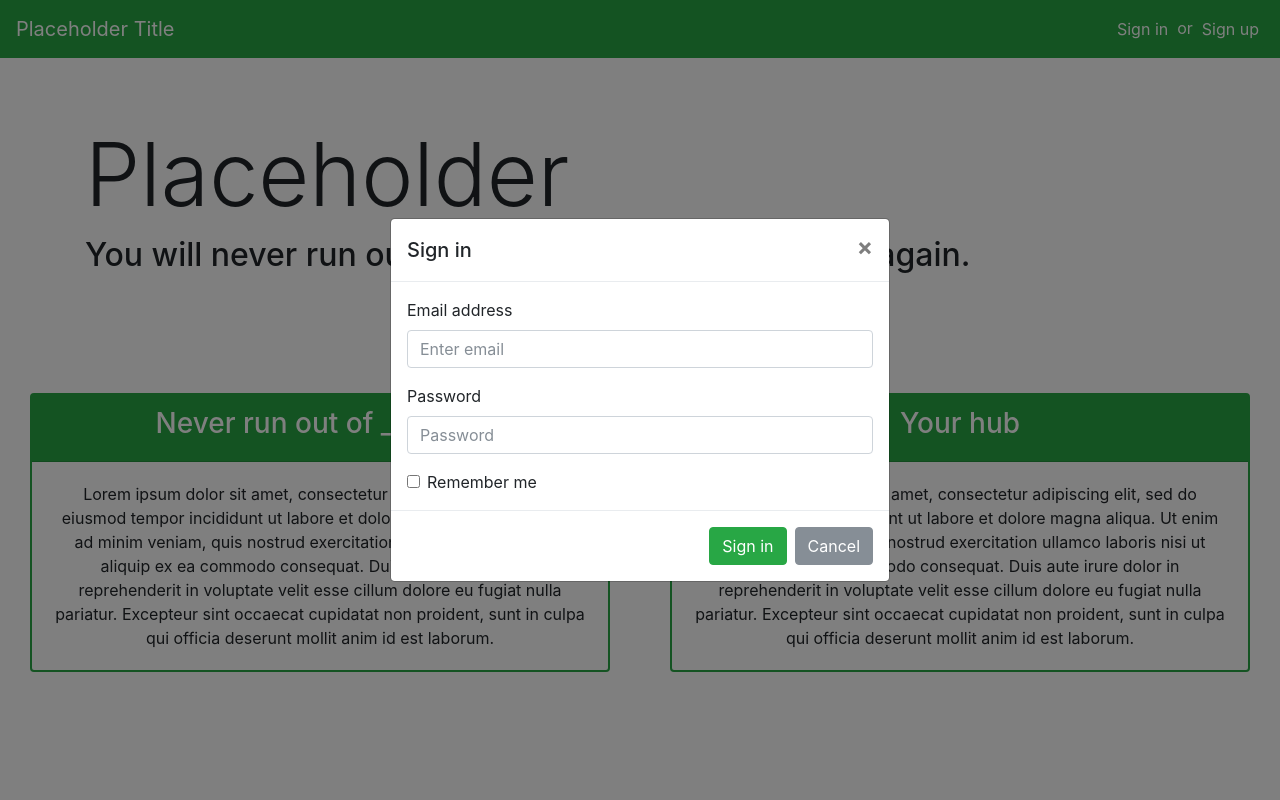
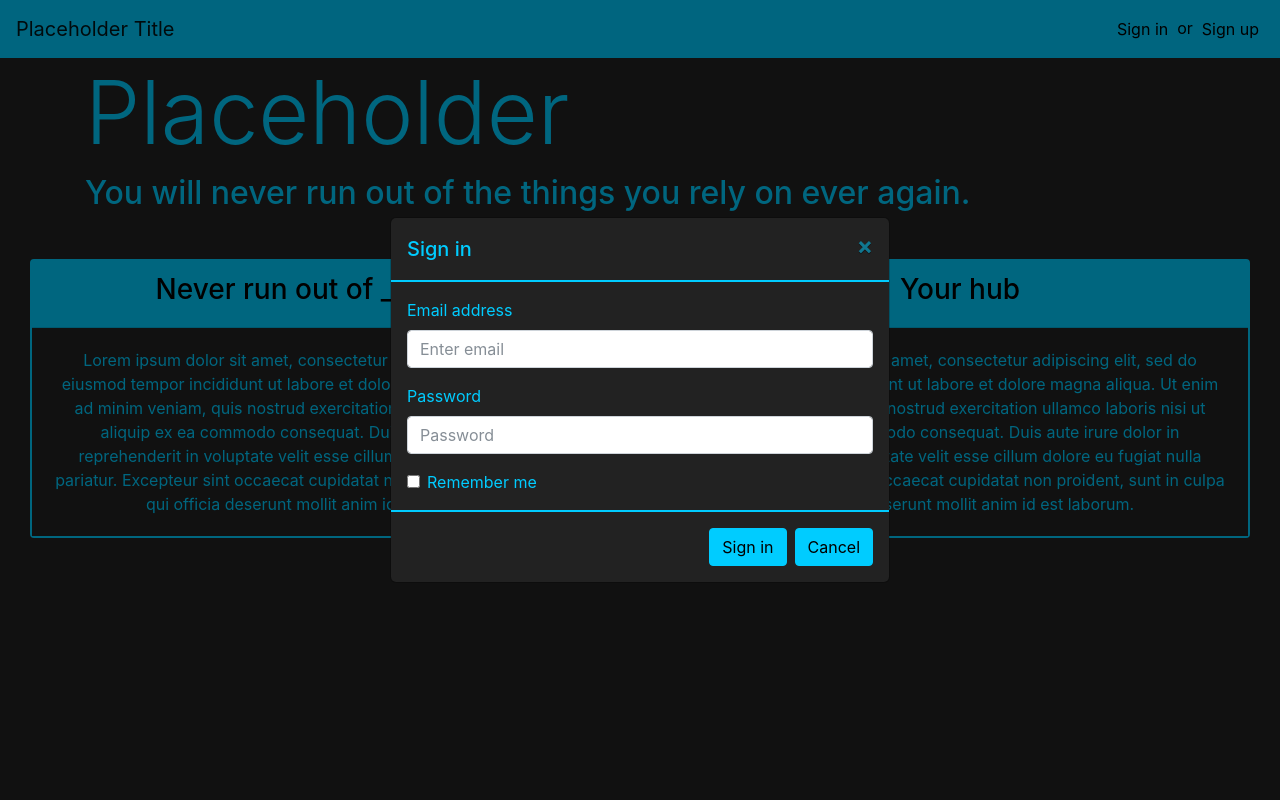
Before and after one commit to wlarok24/csi3540_mtp_RwebApp, a PHP site: page / in a window 1280 px wide, after a click on "Sign in". Run offline with PHP 8.4, Linux system fonts and the light colour scheme.

Commit message:
Changed the whole css theme to match mockups

```diff
--- a/inst/www/css/index.css
+++ b/inst/www/css/index.css
@@ -7,18 +7,47 @@
 	padding-left: 15px;
 	padding-top: 15px;
 }
-.extra-padding{
-	padding-left: 30px;
-	padding-right: 30px;
-}
-.bg-white{
-	background-color : #ffffff !important;
-}
 .card {
-	border : 2px solid #28a745;
 	margin : 15px;
 }
-.card-header {
-	border-top-left-radius : 0px !important;
-	border-top-right-radius : 0px !important;
+.jumbotron-fluid{
+	padding-top : 60px;
+	padding-bottom : 0px;
 }
+
+/* Modal */
+.close
+{
+	color : rgb(0,204,255) !important;
+	text-shadow : 0px 1px 0px #000;
+}
+
+.modal-content
+{
+    border-radius: 6px;
+    -webkit-border-radius: 6px;
+    -moz-border-radius: 6px;
+    background-color: transparent;
+}
+
+.modal-footer
+{
+    border-top : 2px solid #00ccff;
+	border-bottom-left-radius: 6px;
+    border-bottom-right-radius: 6px;
+    -webkit-border-bottom-left-radius: 6px;
+    -webkit-border-bottom-right-radius: 6px;
+    -moz-border-radius-bottomleft: 6px;
+    -moz-border-radius-bottomright: 6px;
+}
+
+.modal-header
+{
+	border-bottom : 2px solid #00ccff;
+    border-top-left-radius: 6px;
+    border-top-right-radius: 6px;
+    -webkit-border-top-left-radius: 6px;
+    -webkit-border-top-right-radius: 6px;
+    -moz-border-radius-topleft: 6px;
+    -moz-border-radius-topright: 6px;
+}
--- a/inst/www/css/navbar.css
+++ /dev/null
@@ -1,26 +0,0 @@
-/*
-	Css created for the navbar for my site
-	William LaRocque
-*/
-.whiteText {
-	color : rgb(255, 255, 255) !important;
-}
-.navclass.whiteText:hover {
-	color : rgba(255, 255, 255, 0.75) !important;
-}
-.signed-out a{
-	padding-left: 4px !important;
-	padding-right: 4px !important;
-}
-@media (max-width:768px){
-	/* this is the width at which the navbar collapses */
-	.for-non-collapsed{
-		display: none;
-	}
-}
-@media (min-width:768px){
-	/* this is the width at which the navbar collapses */
-	.for-collapsed{
-		display : none;
-	}
-}
--- /dev/null
+++ b/inst/www/css/theme.css
@@ -0,0 +1,99 @@
+/*
+	Css created for the theme for my site
+	William LaRocque
+*/
+
+/* Theme */
+body {
+	padding-bottom : 15px;
+}
+.whiteText {
+	color : rgb(255, 255, 255) !important;
+}
+.navclass.whiteText:hover, .navclass.whiteText:focus {
+	color : rgba(255, 255, 255, 0.75) !important;
+}
+.blackText {
+	color : rgb(0,0,0) !important;
+}
+.themeText {
+	color : rgb(0,204,255) !important;
+}
+.navclass.blackText:hover, .navclass.blackText:focus {
+	color : rgba(0,0,0, 0.75) !important;
+}
+.bg-theme {
+	background-color : rgb(0,204,255) !important;
+}
+.bg-white{
+	background-color : #ffffff !important;
+}
+.bg-dark{
+	background-color : #222222 !important;
+}
+.dropdown-menu, .dropdown-item {
+	background-color : rgb(0,204,255) !important;
+	color : rgb(0,0,0) !important;
+}
+.dropdown-item:hover, .dropdown-item:focus {
+	background-color : rgb(13,196,242) !important;
+}
+.btn-theme, btn-theme:visited {
+	background-color : rgb(0,204,255);
+	border-color : rgb(0,204,255); /* The border will not be discernible from the button */
+}
+.btn-theme:hover, .btn-theme:focus{
+	background-color : rgb(13,196,242);
+	border-color : rgb(13,196,242);
+}
+.btn-dark-theme, btn-dark-theme:visited {
+	background-color : #000000;
+	border-color : #000000;
+	color : rgb(0,204,255);
+}
+.btn-dark-theme:hover, .btn-dark-theme:focus{
+	background-color : #222222;
+	border-color : #222222;
+	color : rgb(0,204,255);
+}
+.card {
+	border : 2px solid #00ccff;
+}
+.card-header {
+	border-top-left-radius : 0px !important;
+	border-top-right-radius : 0px !important;
+}
+.table td, .table th{
+	text-align : center;
+	vertical-align : middle;
+	border-top : 1px solid #00ccff;
+	border-bottom : 1px solid #00ccff;
+}
+.table thead th, .table tfoot th{
+	border-top : 2px solid #00ccff;
+	border-bottom : 2px solid #00ccff;
+}
+
+/* Navbar */
+.signed-out a{
+	padding-left: 4px !important;
+	padding-right: 4px !important;
+}
+@media (max-width:768px){
+	/* this is the width at which the navbar collapses */
+	.for-non-collapsed{
+		display: none;
+	}
+}
+@media (min-width:768px){
+	/* this is the width at which the navbar collapses */
+	.for-collapsed{
+		display : none;
+	}
+}
+
+/* Common for other pages */
+.extra-padding{
+	padding-left: 30px;
+	padding-right: 30px;
+}
--- a/inst/www/index.php
+++ b/inst/www/index.php
@@ -5,7 +5,7 @@
 	<meta charset="utf-8">
 	<!-- stylesheets and javascripts imports -->
 	  <link rel="stylesheet" href="css/bootstrap.min.css">
-	  <link rel="stylesheet" href="css/navbar.css">
+	  <link rel="stylesheet" href="css/theme.css">
 	  <link rel="stylesheet" href="css/index.css">
 	  <!--<link href="https://fonts.googleapis.com/icon?family=Material+Icons"
 		  rel="stylesheet">-->
@@ -13,7 +13,7 @@
 	  <script type="text/javascript" src="js/bootstrap.min.js"></script>
 	  <script type="text/javascript" src="js/sweetalert2.all.js"></script>
 </head>
-<body>
+<body class="bg-dark">
 <?php
 	$message = "";
 	session_start();
@@ -78,7 +78,7 @@
 	}
 ?>
 <!-- Navigation bar -->
-<nav class="navbar navbar-expand-md bg-success navbar-dark">
+<nav class="navbar navbar-expand-md bg-theme navbar-light fixed-top">
 	<a class="navbar-brand" href="">Placeholder Title</a>
 	<button class="navbar-toggler navbar-toggler-right" type="button" data-toggle="collapse" data-target="#navbarSupportedContent" aria-controls="navbarSupportedContent" aria-expanded="false" aria-label="Toggle navigation">
 		<span class="navbar-toggler-icon"></span>
@@ -89,7 +89,7 @@
 			if(isset($_SESSION["user_email"])){
 			  //user is logged in
 			  echo "<li class=\"nav-item dropdown signed-in for-non-collapsed\">
-						<a class=\"nav-link dropdown-toggle btn btn-success whiteText\" href=\"#\" id=\"navbarDropdownMenuLink\" data-toggle=\"dropdown\" aria-haspopup=\"true\" aria-expanded=\"false\">
+						<a class=\"nav-link dropdown-toggle btn btn-theme blackText\" href=\"#\" id=\"navbarDropdownMenuLink\" data-toggle=\"dropdown\" aria-haspopup=\"true\" aria-expanded=\"false\">
 							{$_SESSION["user_name"]}
 						</a>
 						<div class=\"dropdown-menu dropdown-menu-right\" aria-labelledby=\"navbarDropdownMenuLink\">
@@ -99,23 +99,23 @@
 						</div>
 					</li>
 					<li class=\"nav-item signed-in for-collapsed\">
-						<a class=\"nav-link btn btn-success whiteText\" href=\"hub.php\">My hub</a>
+						<a class=\"nav-link btn btn-theme blackText\" href=\"hub.php\">My hub</a>
 					</li>
 					<li class=\"nav-item signed-in for-collapsed\">
-						<a class=\"nav-link btn btn-success whiteText\" href=\"settings.php\">My Settings</a>
+						<a class=\"nav-link btn btn-theme blackText\" href=\"settings.php\">My Settings</a>
 					</li>
 					<li class=\"nav-item signed-in for-collapsed\">
-						<a class=\"nav-link btn btn-success whiteText\" href=\"signout.php\">Sign out</a>
+						<a class=\"nav-link btn btn-theme blackText\" href=\"signout.php\">Sign out</a>
 					</li>";
 			} else {
 			  echo "<li class=\"nav-item signed-out\">
-						<a class=\"nav-link btn btn-success whiteText\" href=\"#\" data-toggle=\"modal\" data-target=\"#login-modal\">Sign in</a>
+						<a class=\"nav-link btn btn-theme blackText\" href=\"#\" data-toggle=\"modal\" data-target=\"#login-modal\">Sign in</a>
 					</li>
 					<li class=\"nav-item signed-out\">
-						<a class=\"nav-link disabled whiteText for-non-collapsed\" href=\"#\" id=\"nav_or\">or</a>
+						<a class=\"nav-link disabled blackText for-non-collapsed\" href=\"#\" id=\"nav_or\">or</a>
 					</li>
 					<li class=\"nav-item signed-out\">
-						<a class=\"nav-link btn btn-success whiteText\" href=\"signup.php\">Sign up</a>
+						<a class=\"nav-link btn btn-theme blackText\" href=\"signup.php\">Sign up</a>
 					</li>";
 			}
 		  ?>
@@ -125,7 +125,7 @@
 <!-- Log in modal -->
 <div class="modal" tabindex="-1" role="dialog" id="login-modal">
   <div class="modal-dialog modal-dialog-centered" role="document">
-    <div class="modal-content">
+    <div class="modal-content bg-dark themeText">
       <form action="index.php" method="post">
 		  <div class="modal-header">
 			<h5 class="modal-title">Sign in</h5>
@@ -134,7 +134,7 @@
 			</button>
 		  </div>
 		  <div class="modal-body" id="login-form">
-			  <div class="form-group">
+			  <div class="form-group textTheme">
 				<label for="email">Email address</label>
 				<input type="email" class="form-control" id="email" placeholder="Enter email" id="login-email" name="login-email" required>
 			  </div>
@@ -142,7 +142,7 @@
 				<label for="password">Password</label>
 				<input type="password" class="form-control" id="password" placeholder="Password"  id="login-password" name="login-password" required>
 			  </div>
-			  <div class="form-check">
+			  <div class="form-check textTheme">
 				<input class="form-check-input" type="checkbox" value="" id="login-rememberme" name="login-rememberme">
 				<label class="form-check-label" for="rememberme">
 					Remember me
@@ -150,8 +150,8 @@
 			</div>
 		  </div>
 		  <div class="modal-footer">
-			<button type="submit" class="btn btn-success" name='signin' onclick="form_submit()">Sign in</button>
-			<button type="button" class="btn btn-secondary" data-dismiss="modal">Cancel</button>
+			<button type="submit" class="btn btn-theme" name='signin' onclick="form_submit()">Sign in</button>
+			<button type="button" class="btn btn-theme" data-dismiss="modal">Cancel</button>
 		  </div>
 	  </form>
     </div>
@@ -159,7 +159,7 @@
 </div>
 
 <!-- Page content -->
-<div class="jumbotron jumbotron-fluid bg-white">
+<div class="jumbotron jumbotron-fluid bg-dark themeText">
   <div class="container">
     <h1 class="display-2">Placeholder</h1>
     <h2 class="display-8">You will never run out of the things you rely on ever again.</h2>
@@ -169,10 +169,10 @@
 	<div class="row">
 	<div class="col-xs-12 col-md-6">
 		<div class="card text-center" id="cards-items">
-			<div class="card-header bg-success">
-				<h3 class="whiteText">Never run out of ________</h3>
+			<div class="card-header bg-theme">
+				<h3 class="blackText">Never run out of ________</h3>
 			</div>
-			<div class="card-body">
+			<div class="card-body bg-dark themeText">
 				<p class="card-text">
 					Lorem ipsum dolor sit amet, consectetur adipiscing elit, sed do eiusmod tempor incididunt ut labore et dolore magna aliqua. Ut enim ad minim veniam, quis nostrud exercitation ullamco laboris nisi ut aliquip ex ea commodo consequat. Duis aute irure dolor in reprehenderit in voluptate velit esse cillum dolore eu fugiat nulla pariatur. Excepteur sint occaecat cupidatat non proident, sunt in culpa qui officia deserunt mollit anim id est laborum.
 				</p>
@@ -181,11 +181,11 @@
 	</div>
 	<div class="col-xs-12 col-md-6">
 		<div class="card text-center" id="cards-hub">
-			<div class="card-header bg-success">
-				<h3 class="whiteText">Your hub</h3>
+			<div class="card-header bg-theme">
+				<h3 class="blackText">Your hub</h3>
 			</div>
-			<div class="card-body">
-				<p class="card-text">
+			<div class="card-body bg-dark">
+				<p class="card-text themeText">
 					Lorem ipsum dolor sit amet, consectetur adipiscing elit, sed do eiusmod tempor incididunt ut labore et dolore magna aliqua. Ut enim ad minim veniam, quis nostrud exercitation ullamco laboris nisi ut aliquip ex ea commodo consequat. Duis aute irure dolor in reprehenderit in voluptate velit esse cillum dolore eu fugiat nulla pariatur. Excepteur sint occaecat cupidatat non proident, sunt in culpa qui officia deserunt mollit anim id est laborum.
 				</p>
 			</div>
--- a/inst/www/signout.php
+++ b/inst/www/signout.php
@@ -18,7 +18,7 @@
 	<title>Placeholder - Sign out</title>
 	<meta charset="utf-8">
 	 <!-- <link rel="stylesheet" href="css/bootstrap.min.css">
-	  <link rel="stylesheet" href="css/navbar.css">
+	  <link rel="stylesheet" href="css/theme.css">
 	  <link rel="stylesheet" href="css/cards.css">
 	  <script type="text/javascript" src="js/jquery-3.2.1.min.js"></script>
 	  <script type="text/javascript" src="js/bootstrap.min.js"></script>
```
Also changed, not shown: inst/www/css/hub.css (+35 -11 lines), inst/www/css/settings.css (+2 -16 lines), inst/www/hub.php (+69 -17 lines), inst/www/settings.php (+15 -15 lines), inst/www/signup.php (+5 -5 lines).
